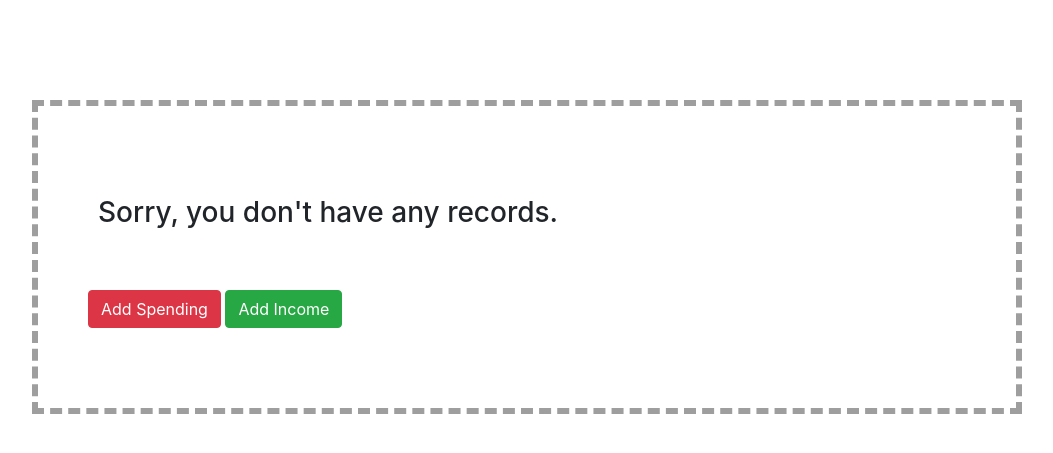
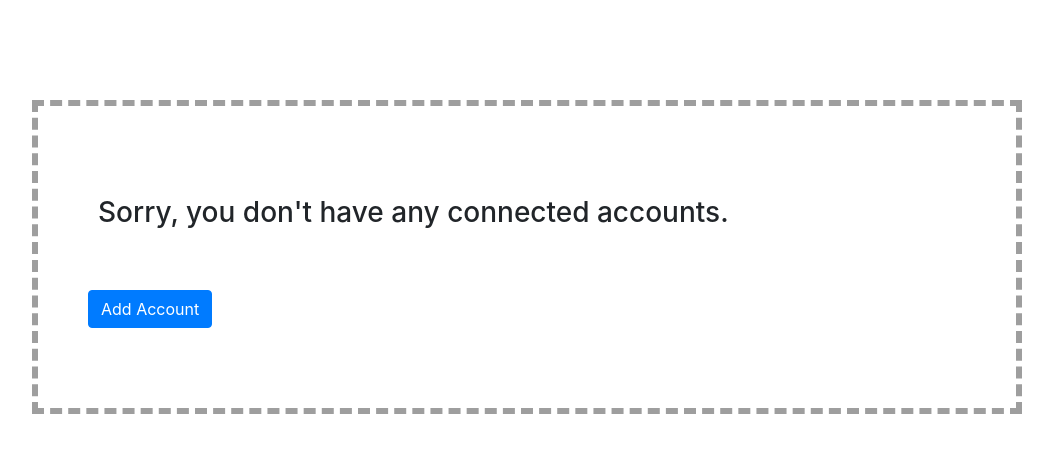
Before and after one commit to someOne404/FinanceApp, a Django app: page /budget/ in a window 1280 px wide. Shown: the part 48-501 px from the top of the page, without its empty margins (113-1166 px from the left). Run offline with Django 3.2, Linux system fonts and the light colour scheme; the visitor is signed in with stand-in values (Sample User, id 1); some libraries are stand-ins or nearby versions.

Commit message:
Updated button & text

```diff
--- a/templates/budget/project-list.html
+++ b/templates/budget/project-list.html
@@ -4,12 +4,10 @@
 <div class="container">
     <div class="noproject-wrapper">
         {% if user.is_authenticated %}
-        <h3 class="grey-text">Sorry, you don't have any records.</h3>
-        <span><a href="" class="btn btn-danger">
-          <span class="glyphicon glyphicon-plus"></span>Add Spending
-        </a> <a href="" class="btn btn-success">
-          <span class="glyphicon glyphicon-plus"></span>Add Income
-        </a></span>
+        <h3 class="grey-text">Sorry, you don't have any connected accounts.</h3>
+        <a href="" class="btn btn-primary">
+          <span class="glyphicon glyphicon-plus"></span>Add Account
+        </a>
         {% endif %}
     </div>
 </div>
```
